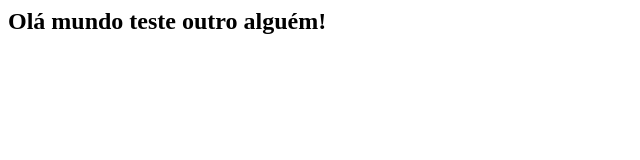
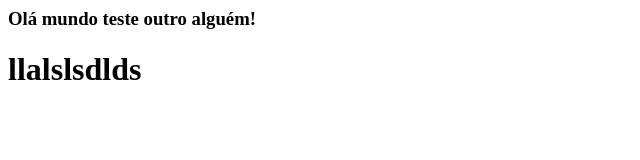
Before and after one commit to urubatan-pacheco/multistack-versionamento-git, a plain HTML site: page index.html in a window 1280 px wide. Shown: the whole page, without its empty margins (0-640 px from the left). Drawn offline with Linux system fonts and the light colour scheme.

Commit message:
alterando para h3

```diff
--- a/index.html
+++ b/index.html
@@ -1 +1,2 @@
-<h2>Olá mundo teste outro alguém! </h2>
+<h3>Olá mundo teste outro alguém! </h3>
+<h1>llalslsdlds</h1>
```
